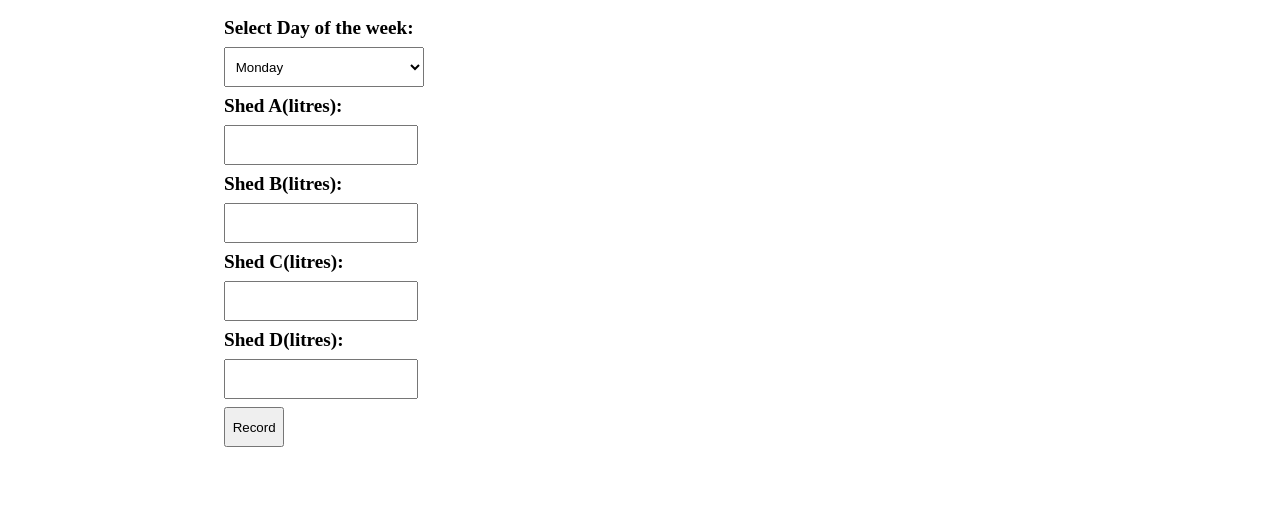
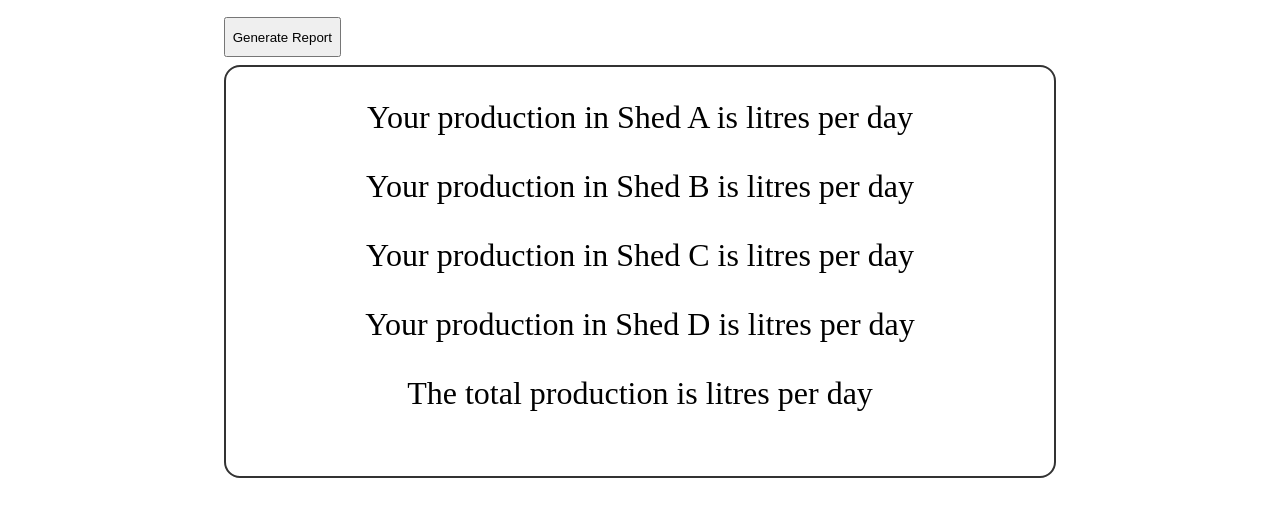
Before and after one commit to Kiptoo462/Dairy-Business, a plain HTML site: page index.html in a window 1280 px wide. Shown: the part 707-1217 px from the top of the page. Before the commit the page ends 1186 px from the top, so only its background shows below. Drawn offline with Linux system fonts and the light colour scheme.

Commit message:
styled the report for produce per day

```diff
--- a/css/styles.css
+++ b/css/styles.css
@@ -84,3 +84,10 @@ margin-bottom: .5em;
   margin: .6em 0em;
 
 }
+
+.report{
+  border: 2px solid #333;
+  border-radius: 1em;
+  padding: 2em;
+
+}
--- a/index.html
+++ b/index.html
@@ -5,7 +5,7 @@
   <meta http-equiv="X-UA-Compatible" content="IE=edge">
   <meta name="viewport" content="width=device-width, initial-scale=1.0">
   <link rel="stylesheet" href="css/styles.css" type="text/css">
-  <title>Dairy-Busines</title>
+  <title>Dairy-Business</title>
 </head>
 <body>
   <div id="home">
@@ -15,35 +15,20 @@
   </div>
 
   <div class="daily-production">
-    <h1>Daily Milk Production Form</h1>
-    <p>Record daily milk production here:</p>
-    <form action="index.html" onsubmit="record();" name="daily-produce-form" method="post">
-      <label for="day">Select Day of the week:</label>
-      <select name="day" id="day" required>
-        <option value="Monday">Monday</option>
-        <option value="Tuesday">Tuesday</option>
-        <option value="Wednesday">Wednesday</option>
-        <option value="Thursday">Thursday</option>
-        <option value="Friday">Friday</option>
-        <option value="Saturday">Saturday</option>
-        <option value="Sunday">Sunday</option>
-      </select>
+    <h1>Daily Milk Production</h1>
+    <p>Report on milk production per shed and the total:</p>
 
-      <label for="shed-a">Shed A(litres):</label>
-      <input type="number" name="shed-a" id="shed-a" required>
+    <button onclick="totalProduction();">Generate Report</button>
 
-      <label for="shed-b">Shed B(litres):</label>
-      <input type="number" name="shed-b" id="shed-b" required>
+    <div class="report">
+      <p>Your production in Shed A is <span id="shedA"></span> litres per day</p>
+      <p>Your production in Shed B is <span id="shedB"></span> litres per day</p>
+      <p>Your production in Shed C is <span id="shedC"></span> litres per day</p>
+      <p>Your production in Shed D is <span id="shedD"></span> litres per day</p>
+      <p>The total production is <span id="total"></span> litres per day</p>
+    </div>
+    </div>
 
-      <label for="shed-c">Shed C(litres):</label>
-      <input type="number" name="shed-c" id="shed-c" required>
-
-      <label for="shed-d">Shed D(litres):</label>
-      <input type="number" name="shed-d" id="shed-d" required>
-
-      <button type="submit">Record</button>
-    </form>
-  </div>
 
   <script src="js/main.js"></script>
 </body>
--- a/js/main.js
+++ b/js/main.js
@@ -1,39 +1,24 @@
 //milk production per shed
-//
-let record = 0;
-
-let producePerShed = new  Array(0, 0, 0, 0);
-let recordMilkPerShed = function (shedA, shedB, shedC, shedD){
-  producePerShed[0] += shedA;
-  producePerShed[1] += shedB;
-  producePerShed[2] += shedC;
-  producePerShed[3] += shedD;
-  record++;
-}
-recordMilkPerShed(510, 308, 486, 572);
-console.log(producePerShed);
-console.log(record);
+const shedA = 510;
+const shedB = 308;
+const shedC = 486;
+const shedD = 572;
 
 //total amount of milk of all the sheds
 
- let averagePerDay = function () {
-   let averageShedA = Math.ceil(producePerShed[0]/record);
-   console.log('Your production in shed A ' + averageShedA + ' litres per day');
-   let averageShedB = Math.ceil(producePerShed[1]/record);
-   console.log('Your production in shed B ' + averageShedB + ' litres per day');
-   let averageShedC = Math.ceil(producePerShed[2]/record);
-   console.log('Your production in shed C ' + averageShedC + ' litres per day');
-   let averageShedD = Math.ceil(producePerShed[3]/record);
-   console.log('Your production in shed D ' + averageShedD + ' litres per day');
-   let averageProducePerDay= averageShedA+averageShedB+averageShedC+averageShedD;
-   console.log('Your total production is ' + averageProducePerDay + ' litres per day');
-   return averageProducePerDay;
+ let totalProduction = function () {
+    let totalProduce = shedA + shedB + shedC + shedD;
+
+    document.getElementById("shedA").innerHTML = shedA;
+    document.getElementById("shedB").innerHTML = shedB;
+    document.getElementById("shedC").innerHTML = shedC;
+    document.getElementById("shedD").innerHTML = shedD;
+    document.getElementById("total").innerHTML = totalProduce;
+
   }
 
-averagePerDay();
-
 //weekly  and yearly income
-let generateIncome = function (selling, time) {
+let incomeOverTime = function (selling, time) {
   let days = 0;
   let incomePerWeek = 0;
   let incomePerYear = 0;
@@ -53,8 +38,6 @@ let generateIncome = function (selling, time) {
   }
 
 }
-generateIncome(45, 'year');
-generateIncome(45, 'week');
 
 // income per month in a leap year
 
@@ -141,7 +124,7 @@ let getIncomePerMonth = function () {
     console.log('Your income for ' + month[i].name + ' is ' + month[i].income );
   }
 }
-getIncomePerMonth();
+
 
 let getNewIncomePerMonth = function () {
   for( i = 0; i<12; i++) {
@@ -150,5 +133,3 @@ let getNewIncomePerMonth = function () {
     console.log( ' The diffrence in income is ' + ( month[1].newIncome - month[i].income));
   }
 }
-
-getNewIncomePerMonth();
```
